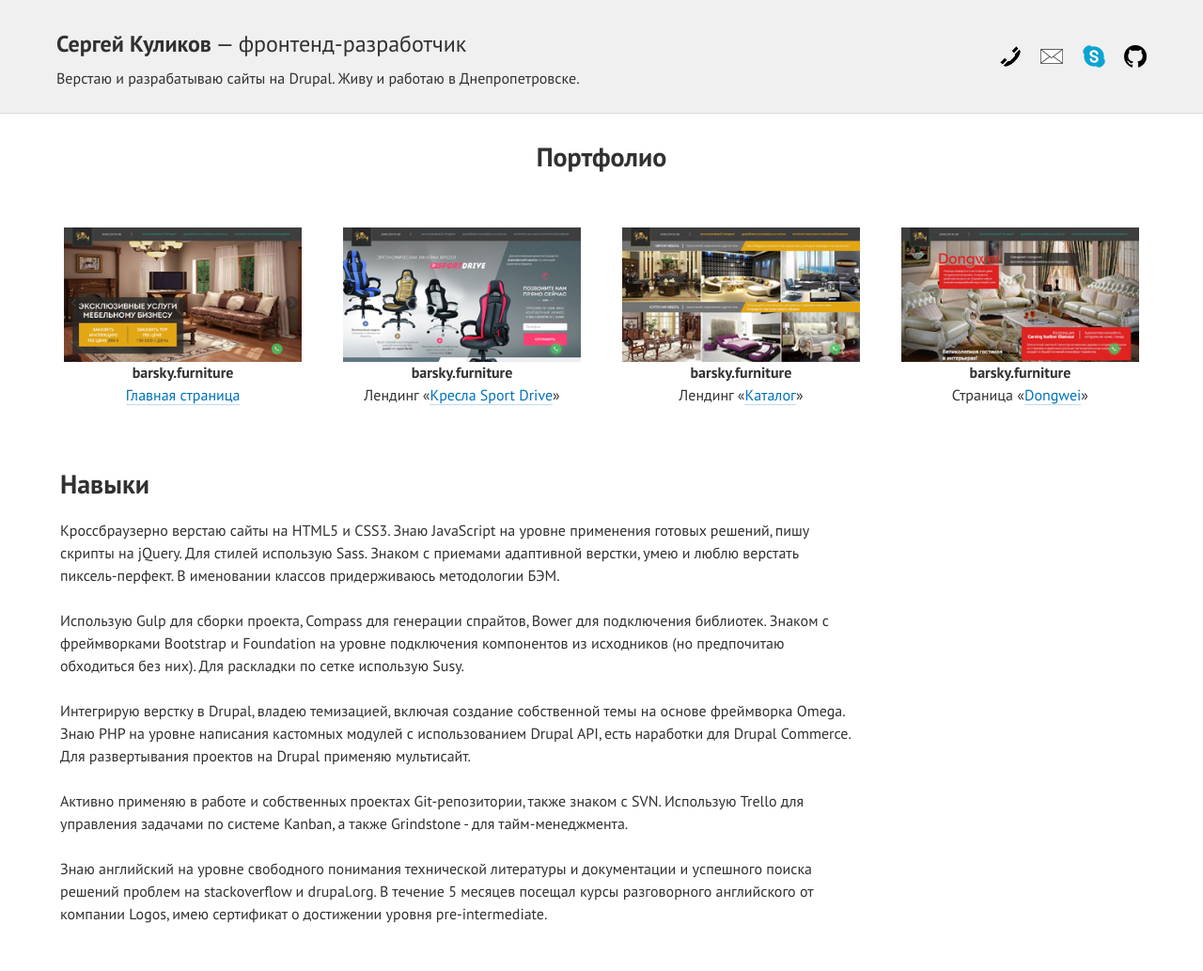
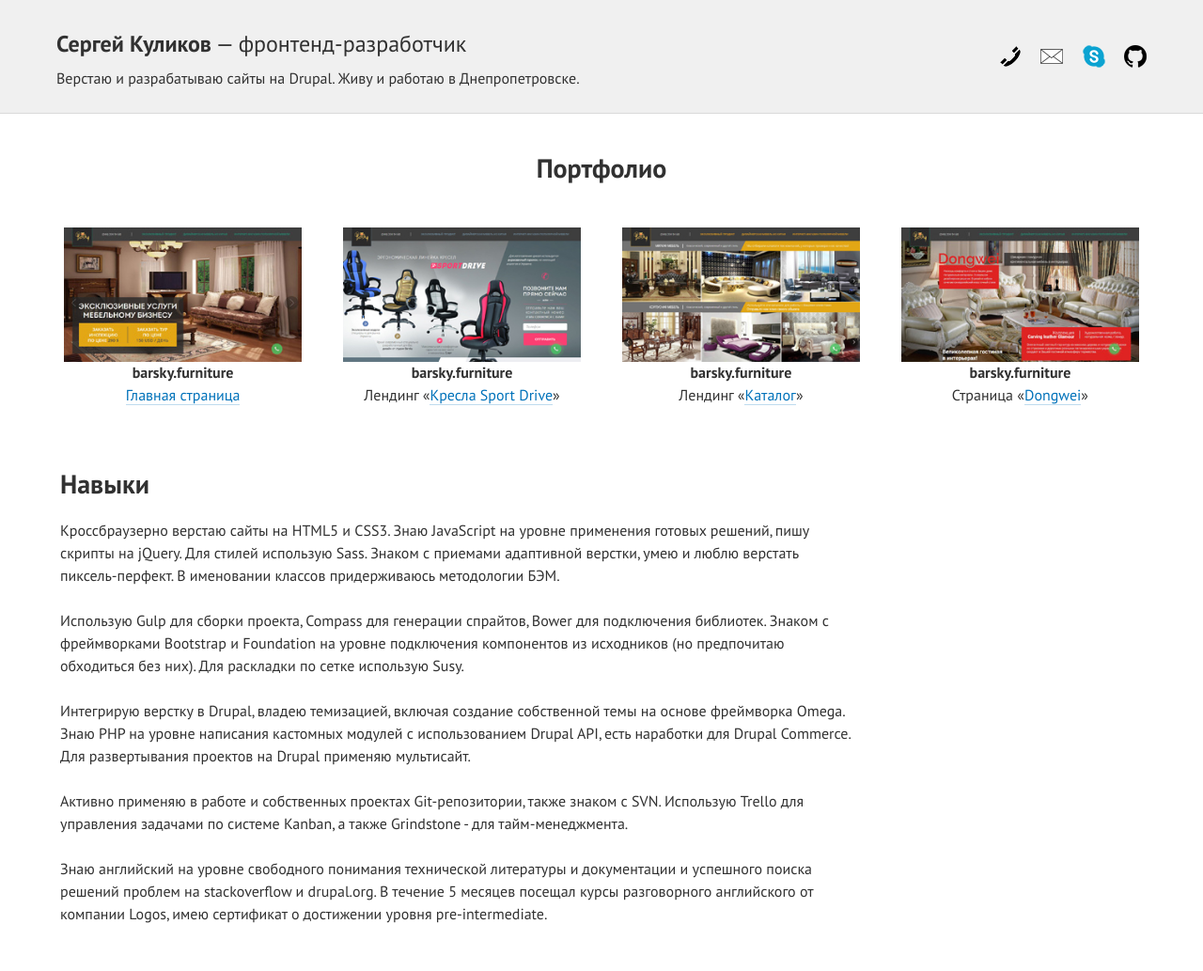
Before and after one commit to web-padawan/web-padawan.github.io, a Jekyll site: the page built from index.html, in a window 1280 px wide. Shown: the whole page at 94% size. Built offline with Jekyll 4.4.1, drawn with Linux system fonts in a browser that asks for light colours.

Commit message:
[mod] portfolio - title margin

```diff
--- a/assets/css/app.css
+++ b/assets/css/app.css
@@ -807,7 +807,7 @@ h6 {
   }
 }
 .portfolio__title {
-  margin-bottom: 24px;
+  margin: 12px 0;
 }
 .portfolio-card {
   display: inline-block;
--- a/sass/blocks/_portfolio.scss
+++ b/sass/blocks/_portfolio.scss
@@ -11,7 +11,7 @@
   }
 
   &__title {
-    margin-bottom: $vert-spacing-unit;
+    margin: $vert-spacing-unit / 2 0;
   }
 
   &-card {
```
Also changed, not shown: assets/css/app.min.css.
